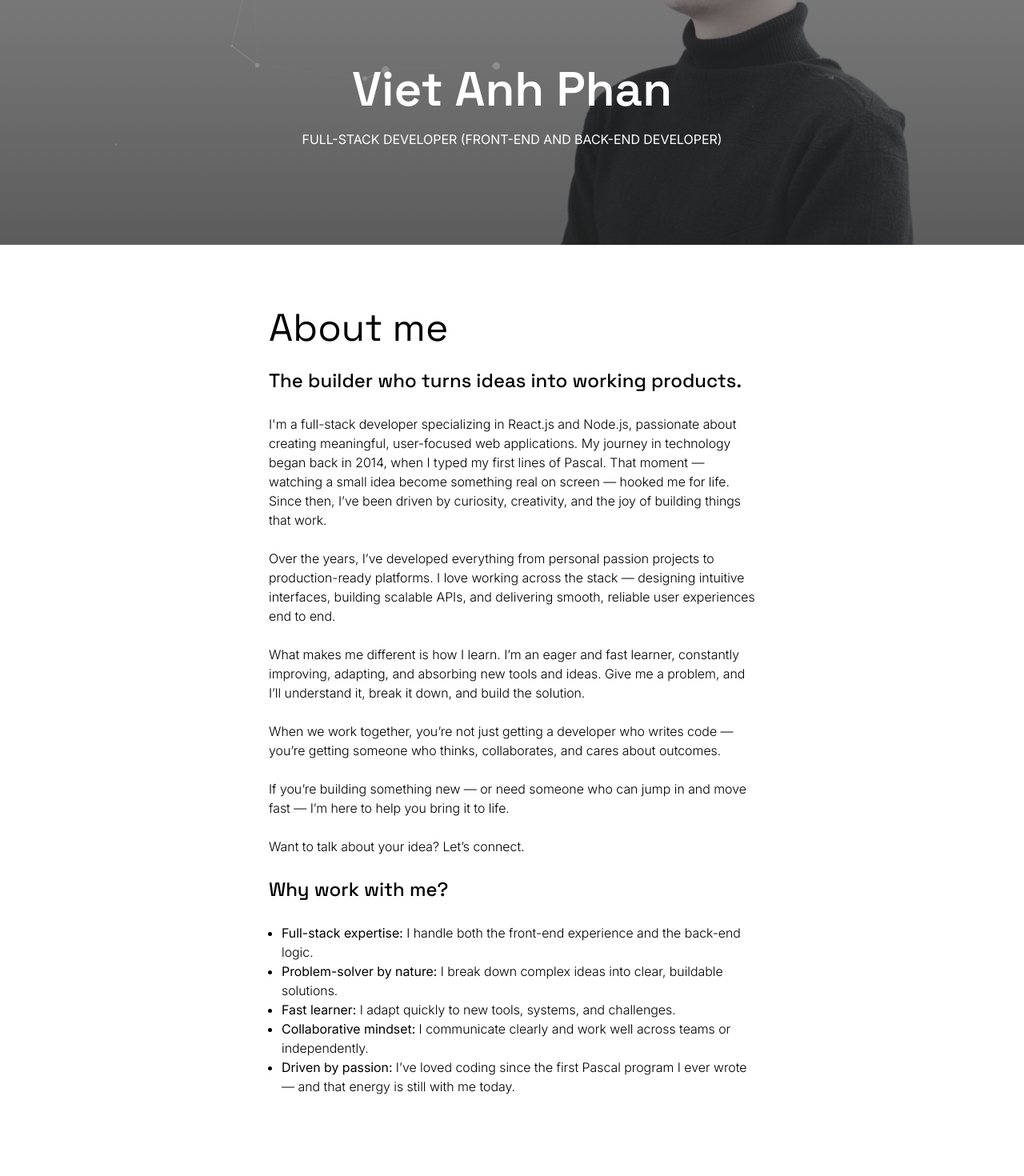
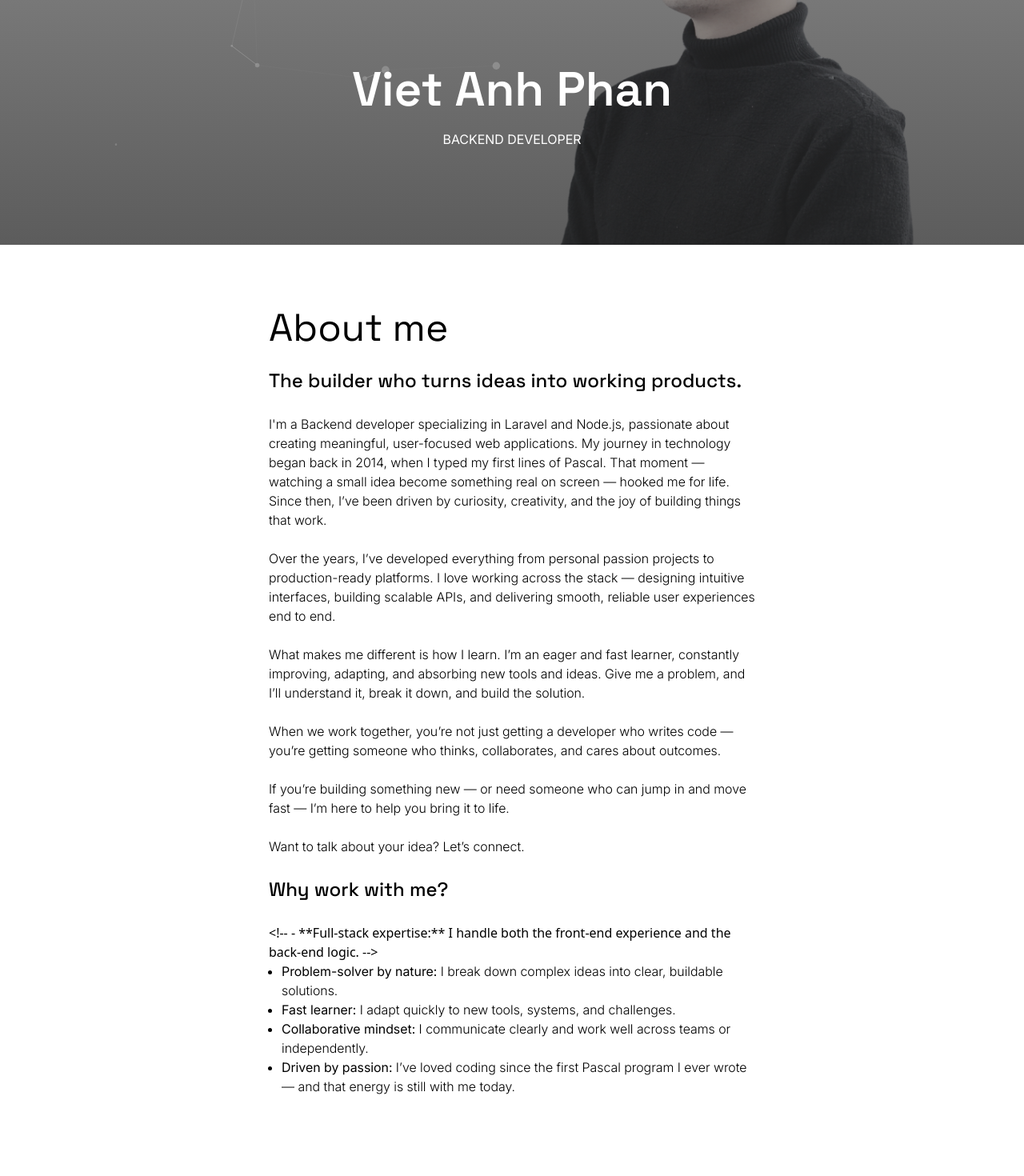
Before and after one commit to VietAnhPhan/my-portfolio, a React (Vite) app: page /about-me in a window 1280 px wide. Shown: the part 334-1804 px from the top of the page at 80% size. Built offline with nearby package versions, Linux system fonts and the light colour scheme.

Commit message:
Replace fullstack to backend

```diff
--- a/public/aboutMe.md
+++ b/public/aboutMe.md
@@ -1,6 +1,6 @@
 ### The builder who turns ideas into working products.
 
-I'm a full-stack developer specializing in React.js and Node.js, passionate about creating meaningful, user-focused web applications. My journey in technology began back in 2014, when I typed my first lines of Pascal. That moment — watching a small idea become something real on screen — hooked me for life. Since then, I’ve been driven by curiosity, creativity, and the joy of building things that work.
+I'm a Backend developer specializing in Laravel and Node.js, passionate about creating meaningful, user-focused web applications. My journey in technology began back in 2014, when I typed my first lines of Pascal. That moment — watching a small idea become something real on screen — hooked me for life. Since then, I’ve been driven by curiosity, creativity, and the joy of building things that work.
 
 Over the years, I’ve developed everything from personal passion projects to production-ready platforms. I love working across the stack — designing intuitive interfaces, building scalable APIs, and delivering smooth, reliable user experiences end to end.
 
@@ -15,7 +15,7 @@ Let’s connect.
 
 ### Why work with me?
 
-- **Full-stack expertise:** I handle both the front-end experience and the back-end logic.
+<!-- - **Full-stack expertise:** I handle both the front-end experience and the back-end logic. -->
 - **Problem-solver by nature:** I break down complex ideas into clear, buildable solutions.
 - **Fast learner:** I adapt quickly to new tools, systems, and challenges.
 - **Collaborative mindset:** I communicate clearly and work well across teams or independently.
--- a/src/Footer/Footer.jsx
+++ b/src/Footer/Footer.jsx
@@ -18,7 +18,7 @@ function Footer() {
                   />
                 </a>
                 <p className="mt-3">
-                  A full-stack web developer from South of Vietnam.
+                  {/* A full-stack web developer from South of Vietnam. */}
                 </p>
               </div>
               <div className="">
--- a/src/components/AboutMe.jsx
+++ b/src/components/AboutMe.jsx
@@ -23,7 +23,7 @@ function AboutMe() {
       <Banner
         title="Viet Anh Phan"
         color="white"
-        subtitle="FULL-STACK DEVELOPER (FRONT-END AND BACK-END DEVELOPER)"
+        subtitle="BACKEND DEVELOPER"
         height={80}
         background="about-me"
         gradient={true}
--- a/src/data/homeData.js
+++ b/src/data/homeData.js
@@ -1,8 +1,8 @@
 const homeData = {
   intro: {
     title1: "I am Viet Anh",
-    title2: "a junior Full-stack developer",
-    title3: "from Viet Nam.",
+    title2: "a Backend developer",
+    title3: "",
     body: "I build web apps with React, Express, NodeJS, Laravel (PHP), Postgres and TailwindCSS.",
   },
   projects: [
```
